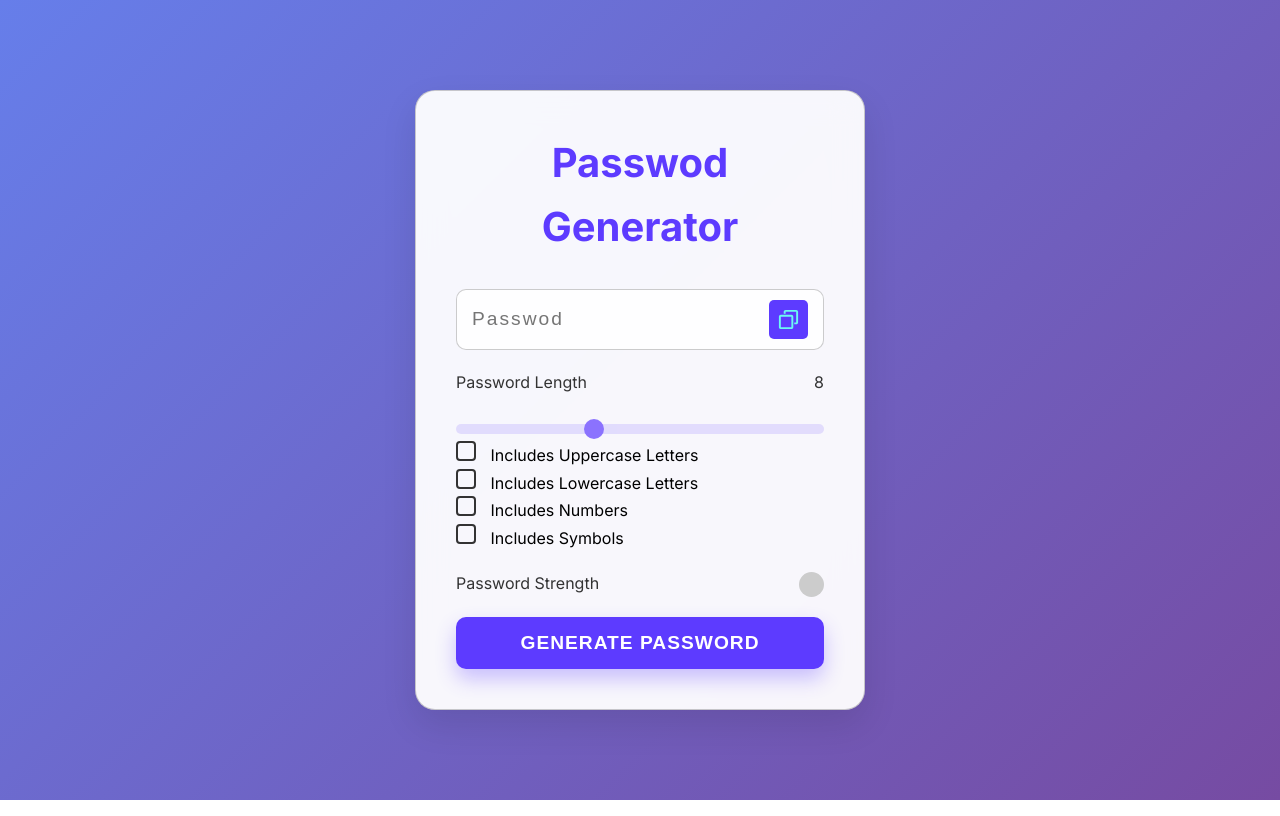
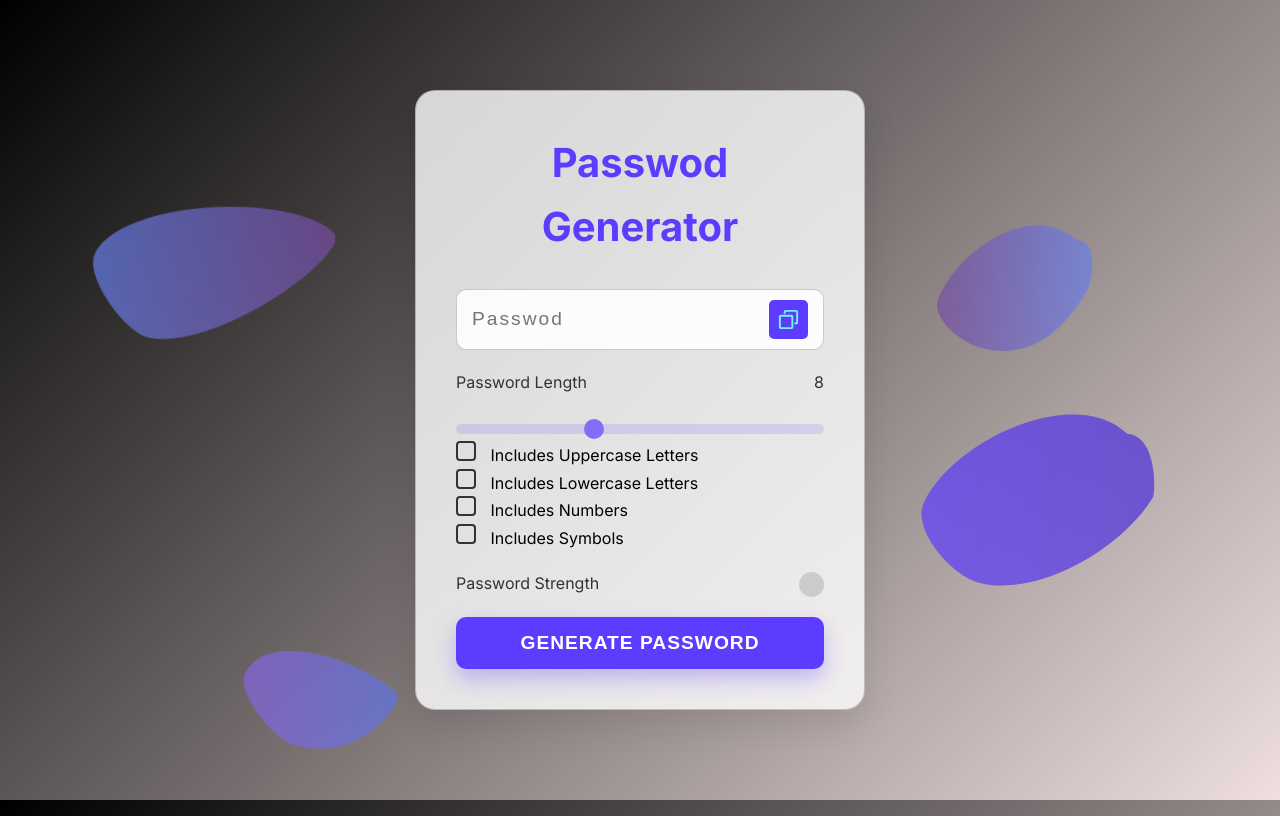
Before and after one commit to mehul-31/JavaScript-Mini-Projects, a plain HTML site: page JavaScript_Projects/Password_Generator/index.html in a window 1280 px wide. Drawn offline with Linux system fonts and the light colour scheme.

Commit message:
added some visual elements and changed UI color for better visiblity

```diff
--- a/JavaScript_Projects/Password_Generator/index.html
+++ b/JavaScript_Projects/Password_Generator/index.html
@@ -8,6 +8,53 @@
     <link rel="shortcut icon" href="./assets/favicon.ico" type="image/x-icon">
 </head>
 <body>
+<!-- SVG Blob 1 -->
+<svg xmlns="http://www.w3.org/2000/svg" width="300" height="300"
+  viewBox="-25 -25 250 250" class="float-1">
+  <defs>
+   <linearGradient id="gradient1" x1="0%" y1="50%" x2="100%" y2="50%" >
+     <stop offset="0%" style="stop-color:#667eea;stop-opacity:0.7" />
+     <stop offset="100%" style="stop-color:#764ba2;stop-opacity:0.7" />
+   </linearGradient>
+  </defs>
+  <path d="M199.78627985473028 93.46560234195623 C162.33733715397014 60.41893077820558 22.486142383797276 70.63906955938134 1.2642992584750488 115.85122705281927 C-7.429947874579808 134.37391937248452 26.370350531327052 179.12525080131482 46.172828757056315 184.27713590282252 C88.13087019758333 195.19309329572266 177.6762242552229 141.26355492134414 199.91800283899602 104.04879101292997 C201.2754498722551 101.77752162362985 201.7702607439314 95.21635844094902 199.78627985473028 93.46560234195623Z" stroke="none" fill="url(#gradient1)" />
+</svg>
+
+<!-- SVG Blob 2 -->
+<svg xmlns="http://www.w3.org/2000/svg" width="350" height="350"
+  viewBox="-25 -25 250 250" class="float-2">
+  <defs>
+   <linearGradient id="gradient2" x1="0%" y1="50%" x2="100%" y2="50%" >
+     <stop offset="0%" style="stop-color:#5d3bff;stop-opacity:0.7" />
+     <stop offset="100%" style="stop-color:#4a2ddb;stop-opacity:0.7" />
+   </linearGradient>
+  </defs>
+  <path d="M161.60341851580144 20.566079375380334 C124.17814716340909 -15.24673649147854 37.51079153423679 24.68693133652846 16.288947159414565 69.89908883108956 C7.594700027077508 88.4217811497864 35.66696461033009 121.77921980787174 55.46944283605935 126.93110491053168 C97.42748428206086 137.8470623043533 157.96574233051297 102.79941743398098 180.20752091387682 65.58465351910236 C181.5622845731003 63.31338411973669 183.6148198624926 22.3395458326733 161.60341851580144 20.566079375380334Z" stroke="none" fill="url(#gradient2)" />
+</svg>
+
+<!-- SVG Blob 3 -->
+<svg xmlns="http://www.w3.org/2000/svg" width="250" height="250"
+  viewBox="-25 -25 250 250" class="float-3">
+  <defs>
+   <linearGradient id="gradient3" x1="0%" y1="50%" x2="100%" y2="50%" >
+     <stop offset="0%" style="stop-color:#8862e0;stop-opacity:0.7" />
+     <stop offset="100%" style="stop-color:#5e72e4;stop-opacity:0.7" />
+   </linearGradient>
+  </defs>
+  <path d="M181.93074544365907 102.92824403505335 C144.48180274289893 69.8815724713027 51.41106831116157 41.28788123968688 30.188763986534275 86.50003873318483 C21.494516854197217 105.02273105280225 60.07238690978605 151.62789349163264 79.87486513551531 156.77977859314033 C121.83290658151682 167.69573598604047 159.34069118414267 150.72619761166195 181.58247076750652 113.51143369678778 C182.9372173017856 111.24016429741212 183.9147407488802 104.67900111573128 181.93074544365907 102.92824403505335Z" stroke="none" fill="url(#gradient3)" />
+</svg>
+
+<!-- SVG Blob 4 -->
+<svg xmlns="http://www.w3.org/2000/svg" width="280" height="280"
+  viewBox="-25 -25 250 250" class="float-4">
+  <defs>
+   <linearGradient id="gradient4" x1="0%" y1="50%" x2="100%" y2="50%" >
+     <stop offset="0%" style="stop-color:#764ba2;stop-opacity:0.7" />
+     <stop offset="100%" style="stop-color:#667eea;stop-opacity:0.7" />
+   </linearGradient>
+  </defs>
+  <path d="M151.34747830122358 42.566079375380334 C113.92220695066797 6.7532635085214585 47.72408674971453 44.686931336528456 26.502242374532305 89.89908883108956 C17.807995242855485 108.4217811497864 45.880259825448054 131.77921980787174 65.68273805168159 136.93110491053168 C107.6407795024488 147.8470623043533 138.1935375732859 122.79941743398098 160.43531615622397 85.58465351910236 C161.78991015032252 83.31338411973669 173.3588201484167 44.3395458326733 151.34747830122358 42.566079375380334Z" stroke="none" fill="url(#gradient4)" />
+</svg>
 
     <div class="wrapper">
 
--- a/JavaScript_Projects/Password_Generator/styles.css
+++ b/JavaScript_Projects/Password_Generator/styles.css
@@ -1,7 +1,7 @@
 @import url('https://fonts.googleapis.com/css2?family=Inter:wght@300;400;600;700&display=swap');
 
 :root {
-    --bg-primary: linear-gradient(135deg, #667eea 0%, #764ba2 100%);
+    --bg-primary: linear-gradient(135deg, #000000 0%, #efdfdf 100%);
     --bg-secondary: #f4f4f4;
     --text-primary: #000000;
     --text-secondary: #333333;
@@ -27,16 +27,89 @@ body {
     min-height: 100vh;
     color: var(--text-primary);
     line-height: 1.6;
+    position: relative; /* For positioning the blobs */
+    overflow-x: hidden; /* To ensure blobs don't cause horizontal scrolling */
+}
+
+/* SVG Blob animations */
+.float-1 {
+    animation-name: ani-float-1;
+    animation-duration: 4s;
+    animation-iteration-count: infinite;
+    animation-timing-function: ease-in-out;
+    position: absolute;
+    z-index: 0;
+    top: 10%;
+    left: 5%;
+}
+
+.float-2 {
+    animation-name: ani-float-2;
+    animation-duration: 5s;
+    animation-iteration-count: infinite;
+    animation-timing-function: ease-in-out;
+    position: absolute;
+    z-index: 0;
+    bottom: 10%;
+    right: 5%;
+}
+
+.float-3 {
+    animation-name: ani-float-3;
+    animation-duration: 6s;
+    animation-iteration-count: infinite;
+    animation-timing-function: ease-in-out;
+    position: absolute;
+    z-index: 0;
+    top: 70%;
+    left: 15%;
+}
+
+.float-4 {
+    animation-name: ani-float-4;
+    animation-duration: 7s;
+    animation-iteration-count: infinite;
+    animation-timing-function: ease-in-out;
+    position: absolute;
+    z-index: 0;
+    top: 20%;
+    right: 10%;
+}
+
+@keyframes ani-float-1 {
+    0% { transform: translate(0, 0) rotate(0deg); }
+    50% { transform: translate(0, 15px) rotate(3deg); }
+    100% { transform: translate(0, 0) rotate(0deg); }
+}
+
+@keyframes ani-float-2 {
+    0% { transform: translate(0, 0) rotate(0deg); }
+    50% { transform: translate(10px, 20px) rotate(-5deg); }
+    100% { transform: translate(0, 0) rotate(0deg); }
+}
+
+@keyframes ani-float-3 {
+    0% { transform: translate(0, 0) rotate(0deg); }
+    50% { transform: translate(-10px, 15px) rotate(5deg); }
+    100% { transform: translate(0, 0) rotate(0deg); }
+}
+
+@keyframes ani-float-4 {
+    0% { transform: translate(0, 0) rotate(0deg); }
+    50% { transform: translate(15px, 10px) rotate(-3deg); }
+    100% { transform: translate(0, 0) rotate(0deg); }
 }
 
 .wrapper {
-    background: rgba(255, 255, 255, 0.95);
+    background: rgba(255, 255, 255, 0.8); /* Semi-transparent */
     backdrop-filter: blur(15px);
     border-radius: 20px;
     padding: 40px;
     width: 450px;
     box-shadow: 0 15px 35px rgba(0, 0, 0, 0.1);
     border: 1px solid var(--input-border);
+    position: relative;
+    z-index: 1; /* Ensure wrapper is above blobs */
 }
 
 h1 {
```
